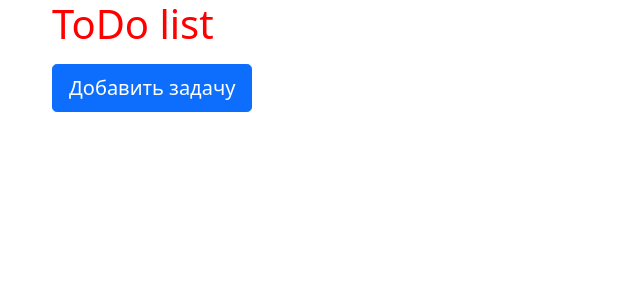
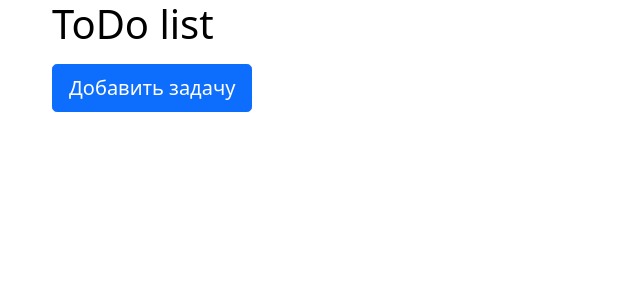
Before and after one commit to jeyz93/Kim_yevgeniy_homework52, a Django app: page / in a window 1280 px wide. Shown: the top 300 px of the page, without its empty margins (0-640 px from the left). Run offline with Django 4.2, Linux system fonts and the light colour scheme; data that the repository does not hold is empty.

Commit message:
подключены css, urls

```diff
--- a/static/css/style.css
+++ b/static/css/style.css
@@ -1,5 +1,5 @@
 body{
-    color: red;
+    color: black;
 }
 
 .container{
--- a/todo_list/urls.py
+++ b/todo_list/urls.py
@@ -15,10 +15,12 @@ Including another URLconf
 """
 from django.contrib import admin
 from django.urls import path
-from webapp.views import index_view
+from webapp.views import index_view, task_detail, create_task_view
 
 
 urlpatterns = [
     path('admin/', admin.site.urls),
-    path('', index_view)
+    path('', index_view),
+    path('tasks/', task_detail),
+    path('add/', create_task_view)
 ]
```
